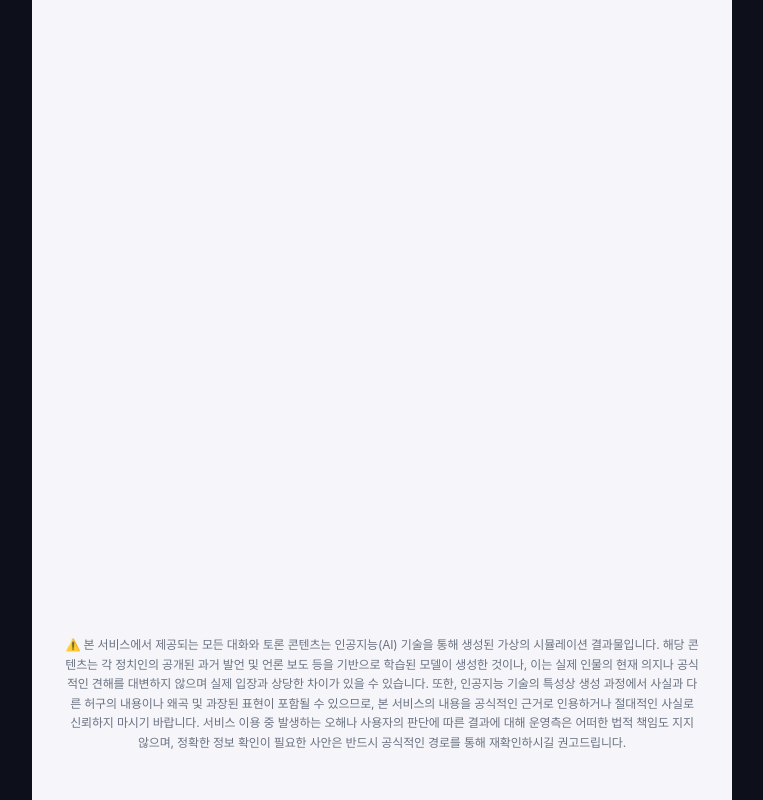
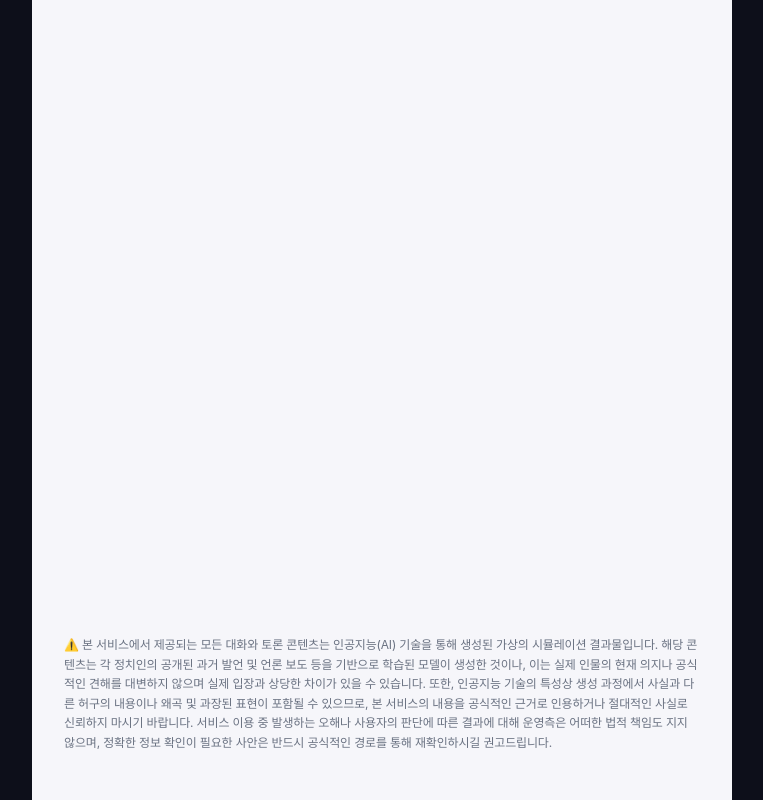
Before and after one commit to seojoonkim/polichat, a React (Vite) app: page / in a window 1280 px wide. Shown: the part 1830-2630 px from the top of the page, without its empty margins (258-1021 px from the left). Built offline with nearby package versions, Linux system fonts and the light colour scheme; a web font is replaced by a local one.

Commit message:
fix: change footer alignment from center to left

```diff
--- a/src/components/chat/ChatLayout.tsx
+++ b/src/components/chat/ChatLayout.tsx
@@ -237,7 +237,7 @@ export default function ChatLayout({ politician }: Props) {
       />
 
       {/* 면책 문구 */}
-      <div className="text-center px-3 py-1.5">
+      <div className="text-left px-3 py-1.5">
         <p className="text-[10px] text-gray-400 leading-relaxed">
           본 서비스에서 제공되는 모든 대화와 토론 콘텐츠는 인공지능(AI) 기술을 통해 생성된 가상의 시뮬레이션 결과물입니다. 해당 콘텐츠는 각 정치인의 공개된 과거 발언 및 언론 보도 등을 기반으로 학습된 모델이 생성한 것이나, 이는 실제 인물의 현재 의지나 공식적인 견해를 대변하지 않으며 실제 입장과 상당한 차이가 있을 수 있습니다. 또한, 인공지능 기술의 특성상 생성 과정에서 사실과 다른 허구의 내용이나 왜곡 및 과장된 표현이 포함될 수 있으므로, 본 서비스의 내용을 공식적인 근거로 인용하거나 절대적인 사실로 신뢰하지 마시기 바랍니다. 서비스 이용 중 발생하는 오해나 사용자의 판단에 따른 결과에 대해 운영측은 어떠한 법적 책임도 지지 않으며, 정확한 정보 확인이 필요한 사안은 반드시 공식적인 경로를 통해 재확인하시길 권고드립니다.
         </p>
--- a/src/components/chat/PoliticianSelector.tsx
+++ b/src/components/chat/PoliticianSelector.tsx
@@ -325,7 +325,7 @@ export default function PoliticianSelector({ politicians }: Props) {
         </div>
 
         {/* 면책 문구 - 박스 없이 텍스트만 */}
-        <div className="mt-6 mb-4 px-4 text-center">
+        <div className="mt-6 mb-4 px-4 text-left">
           <p className="text-[12px] text-gray-500 leading-relaxed">
             ⚠️ 본 서비스에서 제공되는 모든 대화와 토론 콘텐츠는 인공지능(AI) 기술을 통해 생성된 가상의 시뮬레이션 결과물입니다. 해당 콘텐츠는 각 정치인의 공개된 과거 발언 및 언론 보도 등을 기반으로 학습된 모델이 생성한 것이나, 이는 실제 인물의 현재 의지나 공식적인 견해를 대변하지 않으며 실제 입장과 상당한 차이가 있을 수 있습니다. 또한, 인공지능 기술의 특성상 생성 과정에서 사실과 다른 허구의 내용이나 왜곡 및 과장된 표현이 포함될 수 있으므로, 본 서비스의 내용을 공식적인 근거로 인용하거나 절대적인 사실로 신뢰하지 마시기 바랍니다. 서비스 이용 중 발생하는 오해나 사용자의 판단에 따른 결과에 대해 운영측은 어떠한 법적 책임도 지지 않으며, 정확한 정보 확인이 필요한 사안은 반드시 공식적인 경로를 통해 재확인하시길 권고드립니다.
           </p>
```
